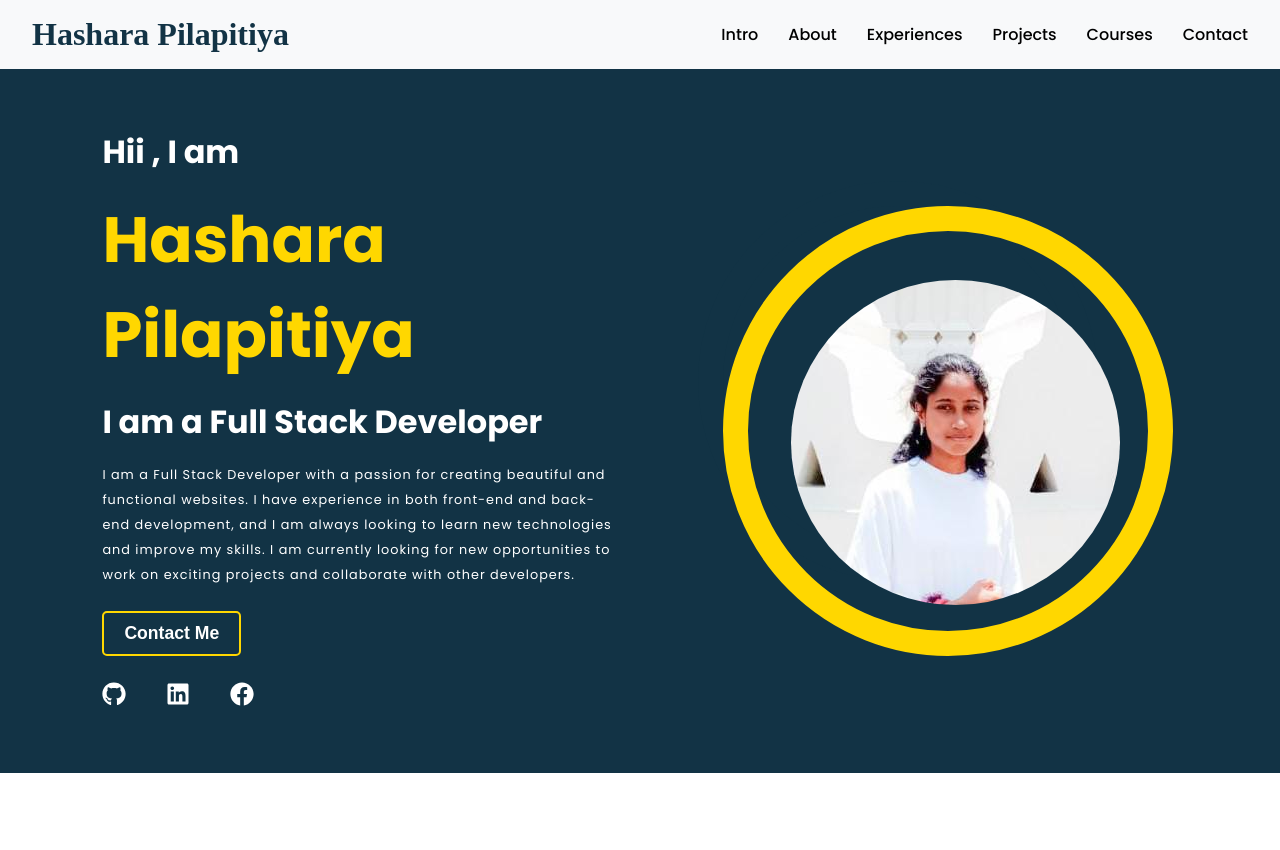
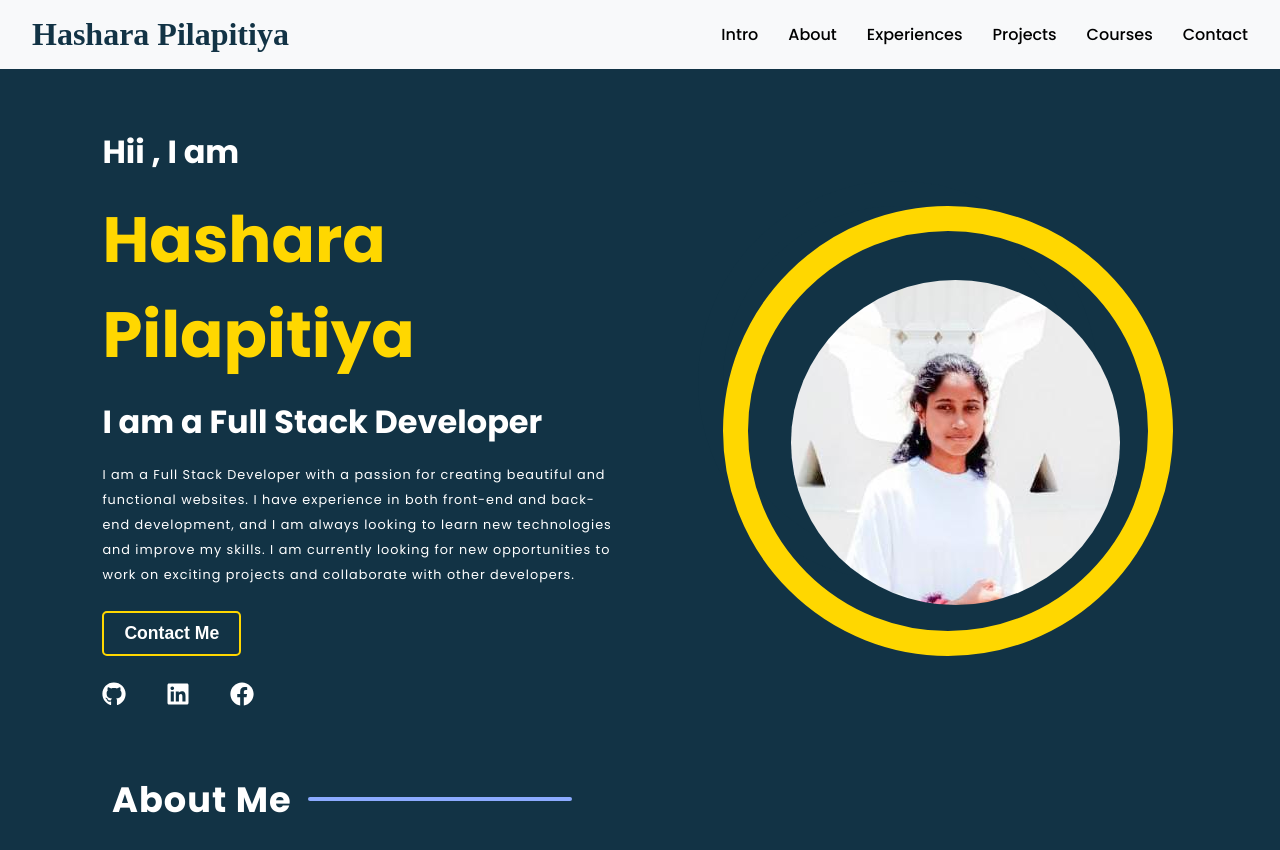
Before and after one commit to Hashara-Pilapitiya/Portfolio, a React (Create React App) app in the folder frontend/: page / in a window 1280 px wide. Before the commit the page ends 800 px from the top, so only its background shows below. Built offline with nearby package versions, Linux system fonts and the light colour scheme; the HTML template or start-up script is replaced by a standard one; a web font is replaced by a local one.

Commit message:
Add About component and update homepage layout

```diff
--- /dev/null
+++ b/frontend/src/components/About/About.js
@@ -0,0 +1,15 @@
+import React from 'react';
+import './about.css';
+import SectionTitle from '../SectionTitle/SectionTitle';
+
+const About = () => {
+  return (
+    <div className='about'>
+
+        <SectionTitle title='About Me' />
+
+    </div>
+  )
+}
+
+export default About;
--- /dev/null
+++ b/frontend/src/components/About/about.css
@@ -0,0 +1,4 @@
+.about {
+    background-color: var(--primary-color);
+    padding: 0 7rem;
+}
--- /dev/null
+++ b/frontend/src/components/SectionTitle/SectionTitle.js
@@ -0,0 +1,19 @@
+import React from 'react';
+import './sectiontitle.css';
+
+const SectionTitle = ({title}) => {
+  return (
+    <div className='title'>
+
+        <h1 className='section__title'>{title}</h1>
+
+        <div className='line'>
+
+        </div>
+
+    </div>
+
+  )
+}
+
+export default SectionTitle;
--- /dev/null
+++ b/frontend/src/components/SectionTitle/sectiontitle.css
@@ -0,0 +1,20 @@
+.title {
+    display: flex;
+    gap: 1rem;
+}
+
+.section__title {
+  font-size: 2.2rem;
+  letter-spacing: 1px;
+  font-weight: 700;
+  color: white;
+  margin-bottom: 1.5rem;
+}
+
+.line {
+    margin-top: 1.5rem;
+    width: 25%;
+    height: 0.25rem;
+    background-color: var(--teal-color);
+    border-radius: 15px;
+}
--- a/frontend/src/pages/Home/index.js
+++ b/frontend/src/pages/Home/index.js
@@ -1,6 +1,7 @@
 import React from 'react';
 import Header from '../../components/Header/Header';
 import Hero from '../../components/Intro/Hero';
+import About from '../../components/About/About';
 
 function Home() {
   return (
@@ -8,6 +9,7 @@ function Home() {
 
       <Header />
       <Hero />
+      <About />
 
     </div>
   )
```
